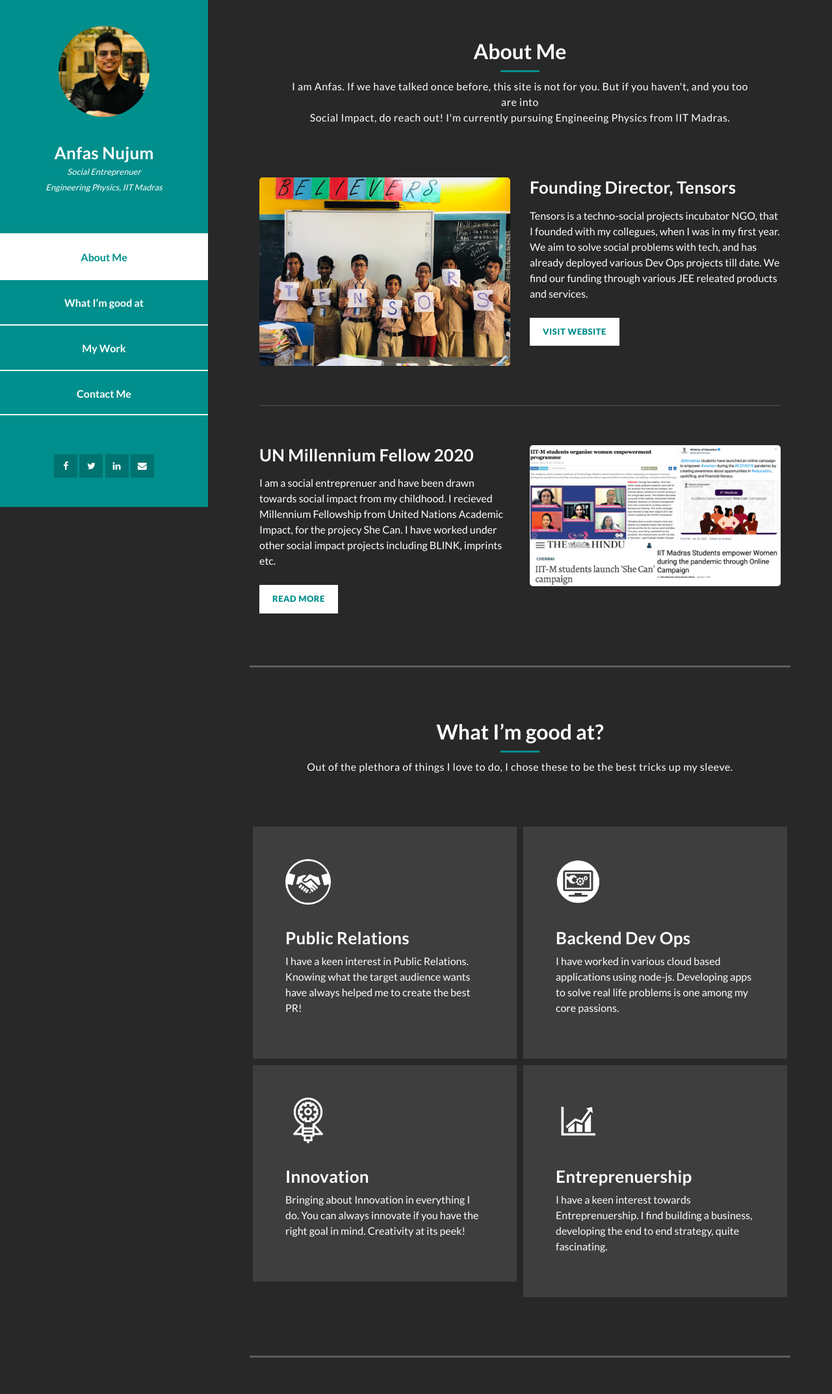
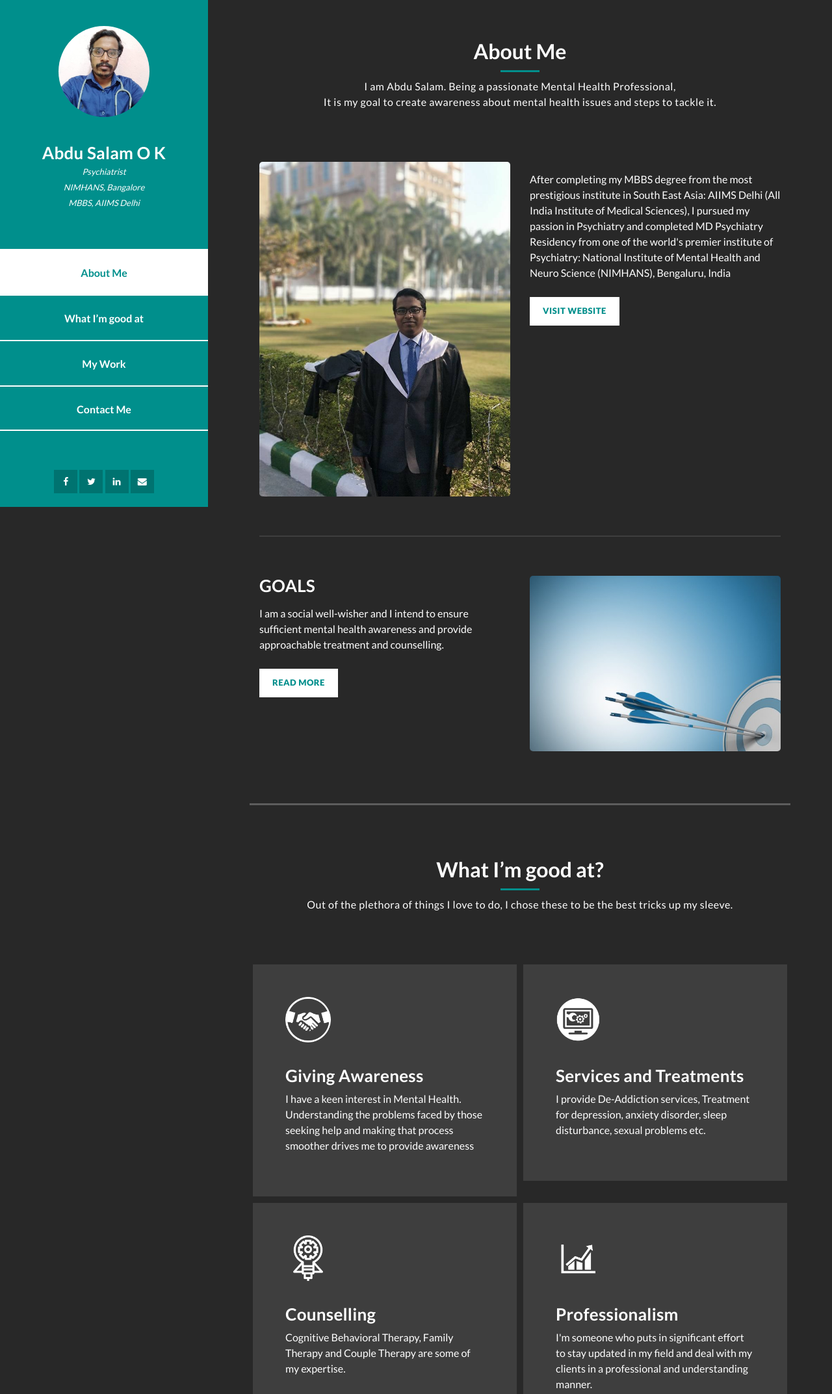
Before and after one commit to anfasnujum/drabdusalam, a plain HTML site: page index.html in a window 1280 px wide. Shown: the part 20-2165 px from the top of the page at 65% size. Drawn offline with Linux system fonts and the light colour scheme.

Commit message:
Sahal's 1st Commit

```diff
--- a/index.html
+++ b/index.html
@@ -13,7 +13,7 @@
       rel="stylesheet"
     />
 
-    <title>Anfas.me</title>
+    <title>AbduSalam.me</title>
 <!--
 Reflux Template
 https://templatemo.com/tm-531-reflux
@@ -37,12 +37,12 @@ https://templatemo.com/tm-531-reflux
           <i class="fa fa-times" id="menu-close"></i>
           <div class="container">
             <div class="image">
-              <a href="#"><img src="assets/images/author-image.jpg" alt="" /></a>
+              <a href="#"><img src="assets/images/author-image1.jpg" alt="" /></a>
             </div>
             <div class="author-content">
-              <h4>Anfas Nujum</h4>
-              <span>Social Entreprenuer<br> </span>
-              <span>Engineering Physics, IIT Madras</span>
+              <h4>Abdu Salam O K</h4>
+              <span>Psychiatrist<br> </span>
+              <span>NIMHANS, Bangalore<br>MBBS, AIIMS Delhi</span>
             </div>
             <nav class="main-nav" role="navigation">
               <ul class="main-menu">
@@ -83,26 +83,24 @@ https://templatemo.com/tm-531-reflux
             <h2>About Me</h2>
             <div class="line-dec"></div>
             <span
-              >I am Anfas. If we have talked once before, this site is not for you. But if you haven't, and you too are into <br>Social Impact, do reach out! I'm currently pursuing Engineeing Physics from IIT Madras.
-
-              </span
-            >
+              >I am Abdu Salam.   Being a passionate Mental Health Professional, <br>It is my goal to create awareness about mental health issues and steps to tackle it.
+            </span>
           </div>
           <div class="left-image-post">
             <div class="row">
               <div class="col-md-6">
                 <div class="left-image">
-                  <img src="assets/images/left-image.jpg" alt="" />
+                  <img src="assets/images/img2.jpeg" alt="" />
                 </div>
               </div>
               <div class="col-md-6">
                 <div class="right-text">
-                  <h4>Founding Director, Tensors</h4>
+                  <h4></h4>
                   <p>
-                    Tensors is a techno-social projects incubator NGO, that I founded with my collegues, when I was in my first year. We aim to solve social problems with tech, and has already deployed various Dev Ops projects till date. We find our funding through various JEE releated products and services.
+                    After completing my MBBS degree from the most prestigious institute in South East Asia: AIIMS Delhi (All India Institute of Medical Sciences), I pursued my passion in Psychiatry and completed MD Psychiatry Residency from one of the world's premier institute of Psychiatry: National Institute of Mental Health and Neuro Science (NIMHANS), Bengaluru, India
                   </p>
                   <div class="white-button">
-                    <a href="https://www.tensors.in">Visit Website</a>
+                    <a href="https://goo.gl/maps/F8SP1FtmUhJj5BvD6">Visit Website</a>
                   </div>
                 </div>
               </div>
@@ -112,18 +110,18 @@ https://templatemo.com/tm-531-reflux
             <div class="row">
               <div class="col-md-6">
                 <div class="left-text">
-                  <h4>UN Millennium Fellow 2020</h4>
+                  <h4>GOALS</h4>
                   <p>
-                    I am a social entreprenuer and have been drawn towards social impact from my childhood. I recieved Millennium Fellowship from United Nations Academic Impact, for the projecy She Can. I have worked under other social impact projects including BLINK, imprints etc.
+                    I am a social well-wisher and I intend to ensure sufficient mental health awareness and provide approachable treatment and counselling.
                   </p>
                   <div class="white-button">
-                    <a href="https://www.millenniumfellows.org/fellow/2020/iitm/anfas-nujum">Read More</a>
+                    <a href="blank">Read More</a>
                   </div>
                 </div>
               </div>
               <div class="col-md-6">
                 <div class="right-image">
-                  <img src="assets/images/right-image.png" alt="" />
+                  <img src="assets/images/goals.jpg" alt="" />
                 </div>
               </div>
             </div>
@@ -144,36 +142,36 @@ https://templatemo.com/tm-531-reflux
             <div class="col-md-6">
               <div class="service-item">
                 <div class="first-service-icon service-icon"></div>
-                <h4>Public Relations</h4>
+                <h4>Giving Awareness</h4>
                 <p>
-                  I have a keen interest in Public Relations. Knowing what the target audience wants have always helped me to create the best PR!
+                  I have a keen interest in Mental Health. Understanding the problems faced by those seeking help and making that process smoother drives me to provide awareness
                 </p>
               </div>
             </div>
             <div class="col-md-6">
               <div class="service-item">
                 <div class="second-service-icon service-icon"></div>
-                <h4>Backend Dev Ops</h4>
+                <h4>Services and Treatments</h4>
                 <p>
-                  I have worked in various cloud based applications using node-js. Developing apps to solve real life problems is one among my core passions.
+                  I provide De-Addiction services, Treatment for depression, anxiety disorder, sleep disturbance, sexual problems etc.
                 </p>
               </div>
             </div>
             <div class="col-md-6">
               <div class="service-item">
                 <div class="third-service-icon service-icon"></div>
-                <h4>Innovation</h4>
+                <h4>Counselling</h4>
                 <p>
-                  Bringing about Innovation in everything I do. You can always innovate if you have the right goal in mind. Creativity at its peek!
+                  Cognitive Behavioral Therapy, Family Therapy and Couple Therapy are some of my expertise.
                 </p>
               </div>
             </div>
             <div class="col-md-6">
               <div class="service-item">
                 <div class="fourth-service-icon service-icon"></div>
-                <h4>Entreprenuership</h4>
+                <h4>Professionalism</h4>
                 <p>
-                  I have a keen interest towards Entreprenuership. I find building a business, developing the end to end strategy, quite fascinating.
+                  I'm someone who puts in significant effort to stay updated in my field and deal with my clients in a professional and understanding manner.
                 </p>
               </div>
             </div>
@@ -187,7 +185,7 @@ https://templatemo.com/tm-531-reflux
             <h2>My Work</h2>
             <div class="line-dec"></div>
             <span
-              >Here are a few of my work till date. Ranging from Decov Ideathon to </span
+              >Here are a few of my work till date. </span
             >
           </div>
           <div class="row">
@@ -216,7 +214,7 @@ https://templatemo.com/tm-531-reflux
                     data-type="nature"
                     name="isotope-filter"
                   />
-                  <span>Dev Ops</span></label
+                  <span>Testimonials</span></label
                 >
                 <label
                   ><input
@@ -224,7 +222,7 @@ https://templatemo.com/tm-531-reflux
                     data-type="animals"
                     name="isotope-filter"
                   />
-                  <span>Interns</span></label
+                  <span>Experience</span></label
                 >
               </form>
               <div class="isotope-box">
```
Also changed, not shown: assets/author-image1.jpeg (added), assets/images/author-image1.jpg (added), assets/images/goals.jpg (added), assets/images/img2.jpeg (added).
